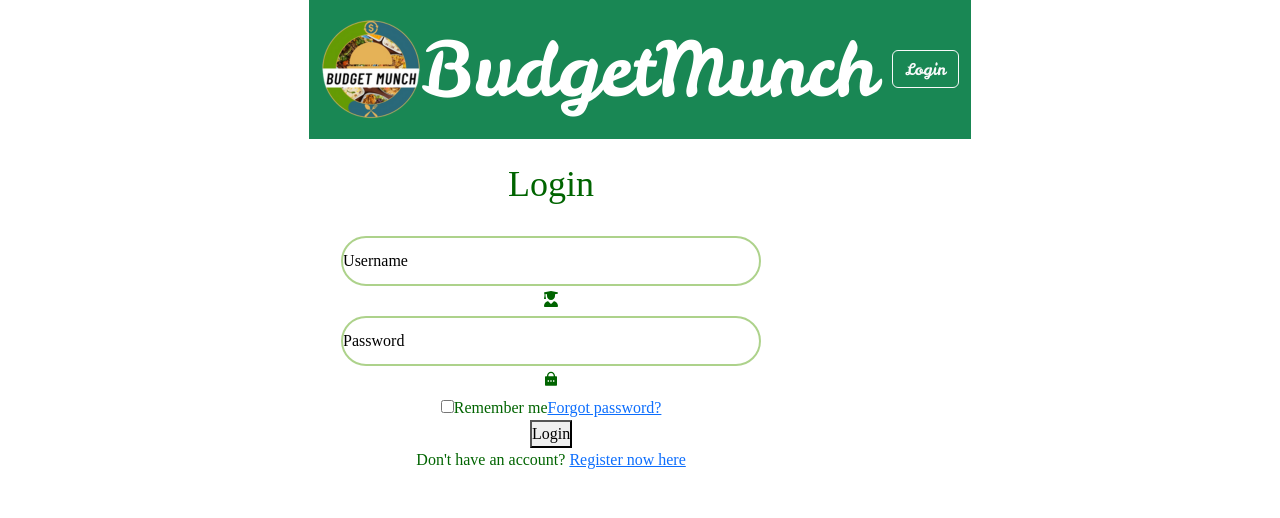
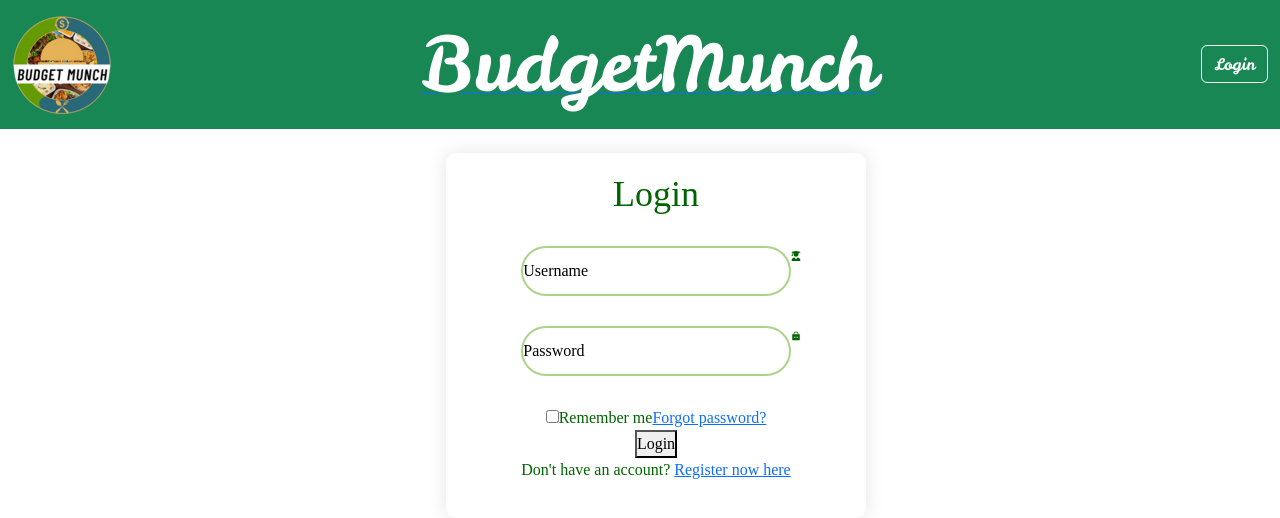
Before and after one commit to Karisue1/BudgetMunch, a React (Create React App) app in the folder FrontendBudgetMunch/budgemunchfrontend/: page /login in a window 1280 px wide. Shown: the top 518 px of the page. Built offline with nearby package versions, Linux system fonts and the light colour scheme; a web font is replaced by a local one.

Commit message:
Fixed Login form to be centered & Home page

```diff
--- a/FrontendBudgetMunch/budgemunchfrontend/src/App.js
+++ b/FrontendBudgetMunch/budgemunchfrontend/src/App.js
@@ -3,7 +3,7 @@ import './App.css';
 import "../node_modules/bootstrap/dist/css/bootstrap.min.css";
 import Navbar from './layout/Navbar';
 import Home from './pages/Home';
-import { AppRoutes } from './Routes';
+
 import { Link } from 'react-router-dom';
 import Login from './pages/Login/Login';
 import { Routes, Route } from 'react-router-dom';
@@ -21,16 +21,26 @@ function App() {
     <br></br>
       <ul>
         <Routes>
-          <Route path="/login" element={<Login />} />
+          <Route path="/" element={<Home />}/>
+          <Route path="/login" element={<Login />}/>
           <Route path="/favorites" element={<FavoritesPage />} />
           <Route path="/notes/:id" element={<NotesDetailPage />} />
           <Route path="*" element={<NotFoundPage />} />
         </Routes>
       </ul>
-
-
     </div>
   );
 }
 
 export default App;
+/*
+Steps to pull changes from a branch
+1.git status: to see if everything is up to date
+2.git branch: to see what branch you are in
+3.git checkout Main(or w.e branch): to get into the branch you want to pull changes from
+4.git branch: to check you're in the right branch
+5.git pull: pulls the current branches changes to your local device
+6.git checkout ArelyBranch(or your branch): to get into your branch
+7.git merge Main(or the previous branch you pulled):to merge that branches changes, to replace your branches' code
+git merge merges the previous branch into your current branch
+*/
--- a/FrontendBudgetMunch/budgemunchfrontend/src/Routes.js
+++ /dev/null
@@ -1,20 +0,0 @@
-import { BrowserRouter as Router, Routes, Route } from 'react-router-dom';
-import { FavoritesPage } from './pages/FavoritesPage';
-import { NotesDetailPage } from './pages/NoteDetailPage';
-import { NotFoundPage } from './pages/NotFoundPage';
-import Login from './pages/Login/Login';
-import Home from './pages/Home';
-
-
-export const AppRoutes = () => {
-    return (
-        <Router>
-            <Routes>
-                <Route path="/login" element={<Login />} />
-                <Route path="/favorites" element={<FavoritesPage />} />
-                <Route path="/notes/:id" element={<NotesDetailPage />} />
-                <Route path="*" element={<NotFoundPage />} />
-            </Routes>
-        </Router>
-    );
-}
--- a/FrontendBudgetMunch/budgemunchfrontend/src/layout/Navbar.js
+++ b/FrontendBudgetMunch/budgemunchfrontend/src/layout/Navbar.js
@@ -9,8 +9,8 @@ export default function Navbar() {
     <div>
       <nav className="navbar navbar-expand-lg navbar-dark bg-success" style={{ fontFamily: 'Leckerli One' }}>
   <div className="container-fluid">
-    <img src="/logo small.png" alt="BudgetMunch Logo" width="100" height="100" className="d-inline-block align-text-top" />
-      <a className="navbar-brand" style={{ fontSize: '75px'}} href="#">BudgetMunch</a>
+  <Link className='navbar-logo' to='/'>  <img src="/logo small.png" alt="BudgetMunch Logo" width="100" height="100" className="d-inline-block align-text-top" /></Link>
+     <Link className='navbar-budgetmunch' to='/'> <a className="navbar-brand" style={{ fontSize: '75px'}} href="#">BudgetMunch</a></Link>
         <Link className= "btn navbar-toggler" to="/favorites"
                 type="button"
                 data-bs-toggle="collapse"
--- a/FrontendBudgetMunch/budgemunchfrontend/src/pages/FavoritesPage.js
+++ b/FrontendBudgetMunch/budgemunchfrontend/src/pages/FavoritesPage.js
@@ -2,7 +2,7 @@ import Home from "./Home"
 
 export const FavoritesPage = () => {
     return (
-        <><h1>My Favorite Places</h1><Home /></>
+       <h1>My Favorite Places</h1>
 
     )
 }
--- a/FrontendBudgetMunch/budgemunchfrontend/src/pages/Home.js
+++ b/FrontendBudgetMunch/budgemunchfrontend/src/pages/Home.js
@@ -2,7 +2,12 @@ import React, { useEffect, useState } from 'react';
 import axios from "axios";
 
 export default function Home() {
-  const [restaurants, setRestaurants] = useState([])
+  const [restaurants, setRestaurants] = useState([]);
+  const[search, setSearch] = useState('');
+
+  const onInputChange = (e)=>{
+    setSearch(e.target.value)
+  };
 
   useEffect(() => {
     loadRestaurants();
@@ -15,7 +20,19 @@ export default function Home() {
 
   return (
     <div className="container">
+      <h1>Restaurants Near Me</h1>
       <div className="py-4">
+
+        {/* Search Bar Input */}
+        <input
+          type = {"text"}
+          className='form-control'
+          placeholder='Search Table...'
+          name="search"
+          onChange={(e)=>onInputChange(e)}
+        />
+        <br/>
+
         <table className="table table-bordered shadow">
           <thead>
             <tr>
@@ -27,8 +44,14 @@ export default function Home() {
             </tr>
           </thead>
           <tbody>
-            {
-              restaurants.map((restaurant, index) => (
+            {restaurants.filter(index => {
+              const searchLowerCase = search.toLowerCase();
+              return(
+                index.name.toLowerCase().includes(searchLowerCase) ||
+                index.vicinity.toLowerCase().includes(searchLowerCase)||
+                String(index.rating.toLowerCase().includes(searchLowerCase))||
+                String(index.price_level.toLowerCase().includes(searchLowerCase))
+              );}).map((restaurant, index) => (
                 <tr key={index}>
                   <th scope="row">{index + 1}</th>
                   <td>{restaurant.name}</td>
--- a/FrontendBudgetMunch/budgemunchfrontend/src/pages/Login/Login.css
+++ b/FrontendBudgetMunch/budgemunchfrontend/src/pages/Login/Login.css
@@ -13,15 +13,27 @@ body {
   font-weight: 400;
   -webkit-font-smoothing: antialiased;
   -moz-osx-font-smoothing: grayscale;
-  display: flex;
   justify-content: center;
   align-items: center;
   ;
 }
+.login-container {
+  display: flex;
+  justify-content: center;
+  align-items: center;
+}
+
 .wrapper {
-  width: 420px;
+  display: flex;
+  flex-direction: column;
+  align-items: center;
+  width: 100%;
+  max-width: 420px;
+  padding: 20px;
   background: #fff;
   color: darkgreen;
+  border-radius: 10px;
+  box-shadow: 0px 0px 20px rgba(0, 0, 0, 0.1);
 }
 .wrapper h1{
   font-size: 36px;
@@ -55,3 +67,7 @@ body {
   transform: translateY(50%);
   font-size: 10px;
 }
+/* Ensure the login form is centered on the screen */
+
+
+/* Adjust input styles here as needed */
--- a/FrontendBudgetMunch/budgemunchfrontend/src/pages/Login/Login.js
+++ b/FrontendBudgetMunch/budgemunchfrontend/src/pages/Login/Login.js
@@ -1,23 +1,21 @@
 import React from 'react';
-import './Login.css';
+import './Login.css';  // Assuming you have already styled the Login form in Login.css
 import { FaUserGraduate } from "react-icons/fa6";
 import { RiLockPasswordFill } from "react-icons/ri";
-import Navbar from '../../layout/Navbar';
 
 const Login = () => {
     return (
-        <div>
-            <div className='wrapper'>
-
-                <form action="">
+        <div className="login-container">  {/* Flex container for centering */}
+            <div className='wrapper'>  {/* Wrapper for the form content */}
+                <form action="" >
                     <h1>Login</h1>
                     <div className="input-box">
                         <input type="text" placeholder='Username' required />
-                        <FaUserGraduate />
+                        <FaUserGraduate className="icon" />
                     </div>
                     <div className="input-box">
                         <input type="password" placeholder='Password' required />
-                        <RiLockPasswordFill />
+                        <RiLockPasswordFill className="icon" />
                     </div>
                     <div className="forgot-password">
                         <label><input type="checkbox" />Remember me</label>
@@ -30,7 +28,7 @@ const Login = () => {
                 </form>
             </div>
         </div>
-    )
+    );
 }
 
 export default Login;
```
